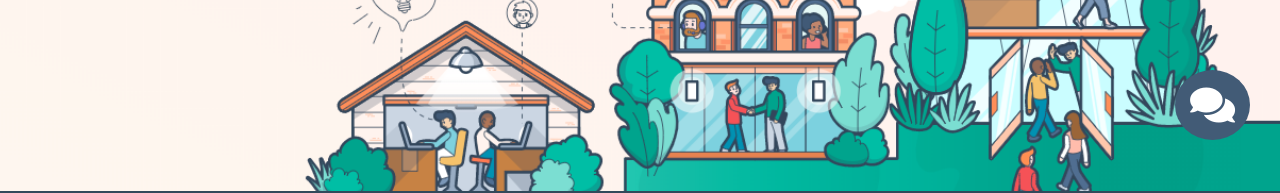
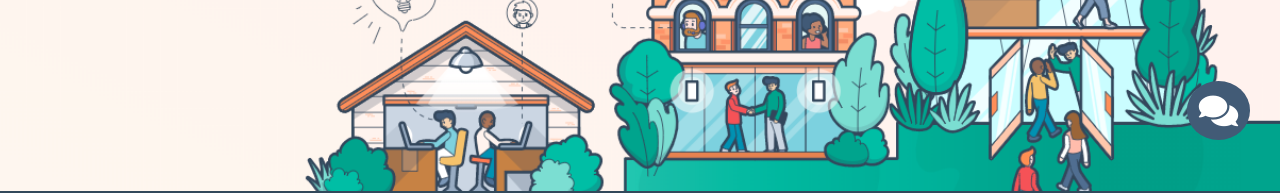
Before and after one commit to Domenico159/htmlcss-hubspot, a plain HTML site: page index.html in a window 1280 px wide. Shown: the part 630-823 px from the top of the page. Drawn offline with Linux system fonts and the light colour scheme.

Commit message:
add chat box fixed

```diff
--- a/css/style.css
+++ b/css/style.css
@@ -538,14 +538,14 @@ p{
 }
 
 footer .fas.fa-comments{
-   font-size: 40px;
+   font-size: 35px;
    display: inline-block;
    position: fixed;
    bottom: 30px;
    right: 30px;
    color: #fff;
    background-color:#425b76 ;
-   padding: 15px;
+   padding: 12px;
    border-radius:50%;
 }
 /* Hover effect */
```
